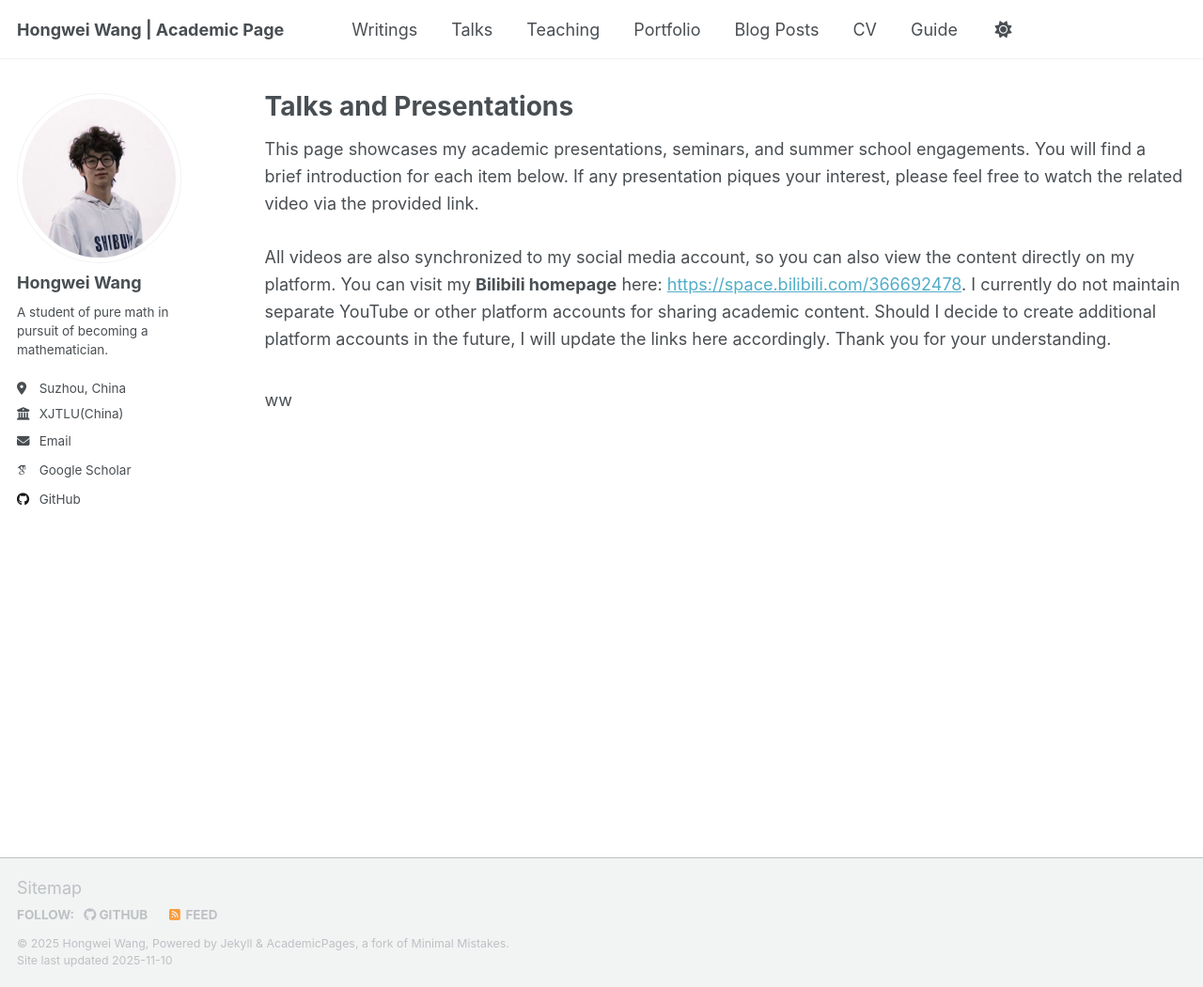
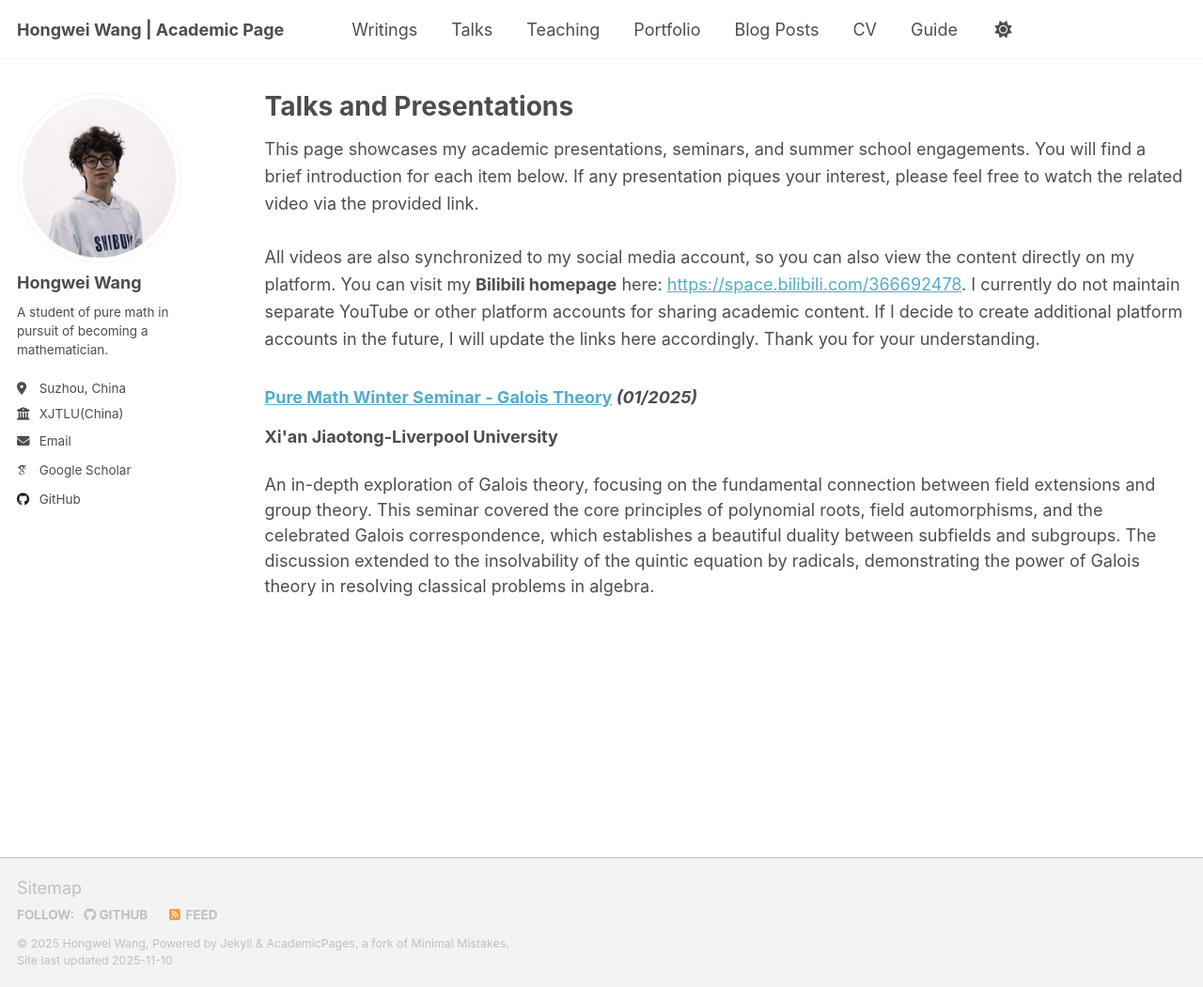
Before and after one commit to WangHongWei-AcademicPage/WangHongWei-AcademicPage.github.io, a Jekyll site: the page built from _pages/talks.html, in a window 1280 px wide and 1050 px high. Shown: the whole window at 94% size. Built offline with Jekyll 4.4.1, drawn with Linux system fonts in a browser that asks for light colours; some web fonts are replaced; a script that is not in the unit is left out.

Commit message:
Update talks.html

```diff
--- a/_pages/talks.html
+++ b/_pages/talks.html
@@ -6,6 +6,10 @@ author_profile: true
 ---
 
 <p style="line-height: 1.6; margin-bottom: 2em;">This page showcases my academic presentations, seminars, and summer school engagements. You will find a brief introduction for each item below. If any presentation piques your interest, please feel free to watch the related video via the provided link.<br><br>
-All videos are also synchronized to my social media account, so you can also view the content directly on my platform. You can visit my <strong>Bilibili homepage</strong> here: <a href="https://space.bilibili.com/366692478?spm_id_from=333.1007.0.0">https://space.bilibili.com/366692478</a>. I currently do not maintain separate YouTube or other platform accounts for sharing academic content. Should I decide to create additional platform accounts in the future, I will update the links here accordingly. Thank you for your understanding.</p>
+All videos are also synchronized to my social media account, so you can also view the content directly on my platform. You can visit my <strong>Bilibili homepage</strong> here: <a href="https://space.bilibili.com/366692478?spm_id_from=333.1007.0.0">https://space.bilibili.com/366692478</a>. I currently do not maintain separate YouTube or other platform accounts for sharing academic content. If I decide to create additional platform accounts in the future, I will update the links here accordingly. Thank you for your understanding.</p>
 
-ww
+<div class="publication-item">
+  <h3><a href="https://www.bilibili.com/video/BV1Vbc3e2EZS/?spm_id_from=333.1387.homepage.video_card.click" target="_blank">Pure Math Winter Seminar - Galois Theory</a> <em>(01/2025)</em></h3>
+  <p><strong>Xi'an Jiaotong-Liverpool University</strong></p>
+  <p>An in-depth exploration of Galois theory, focusing on the fundamental connection between field extensions and group theory. This seminar covered the core principles of polynomial roots, field automorphisms, and the celebrated Galois correspondence, which establishes a beautiful duality between subfields and subgroups. The discussion extended to the insolvability of the quintic equation by radicals, demonstrating the power of Galois theory in resolving classical problems in algebra.</p>
+</div>
```
